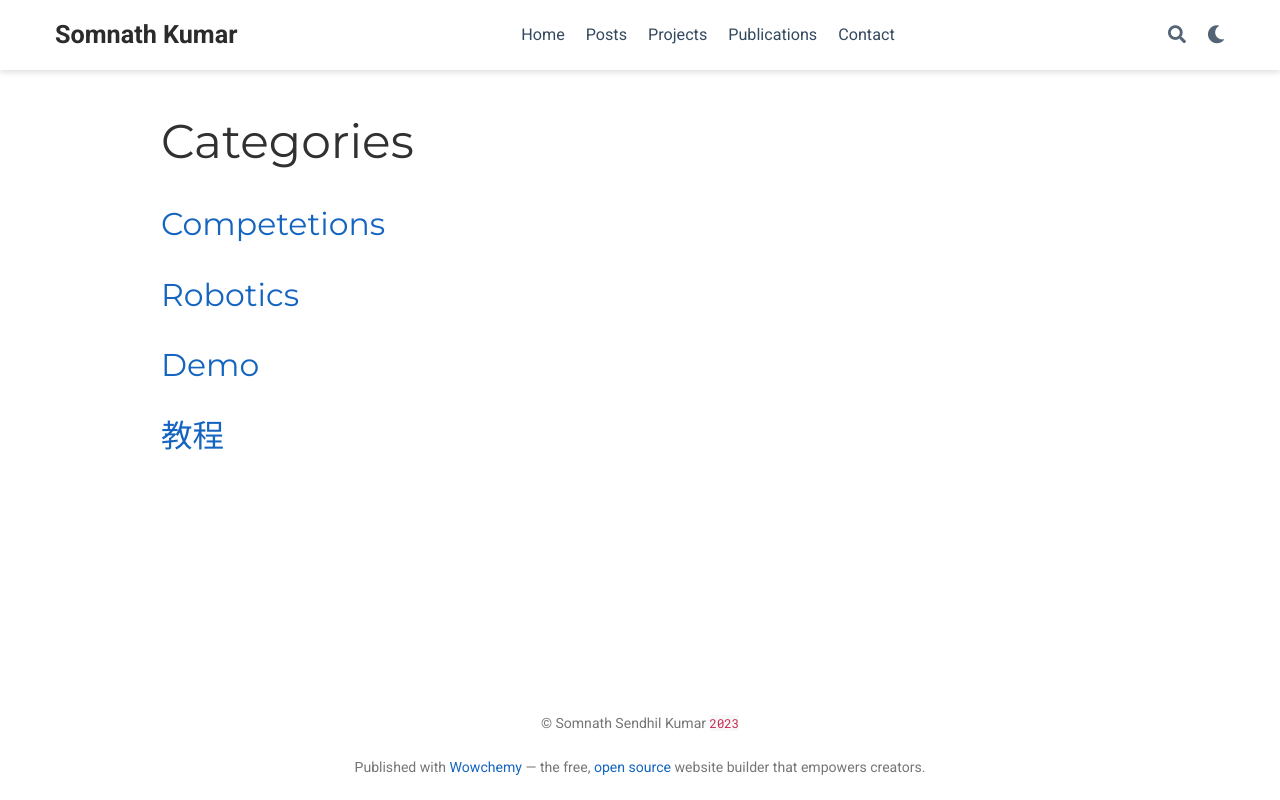
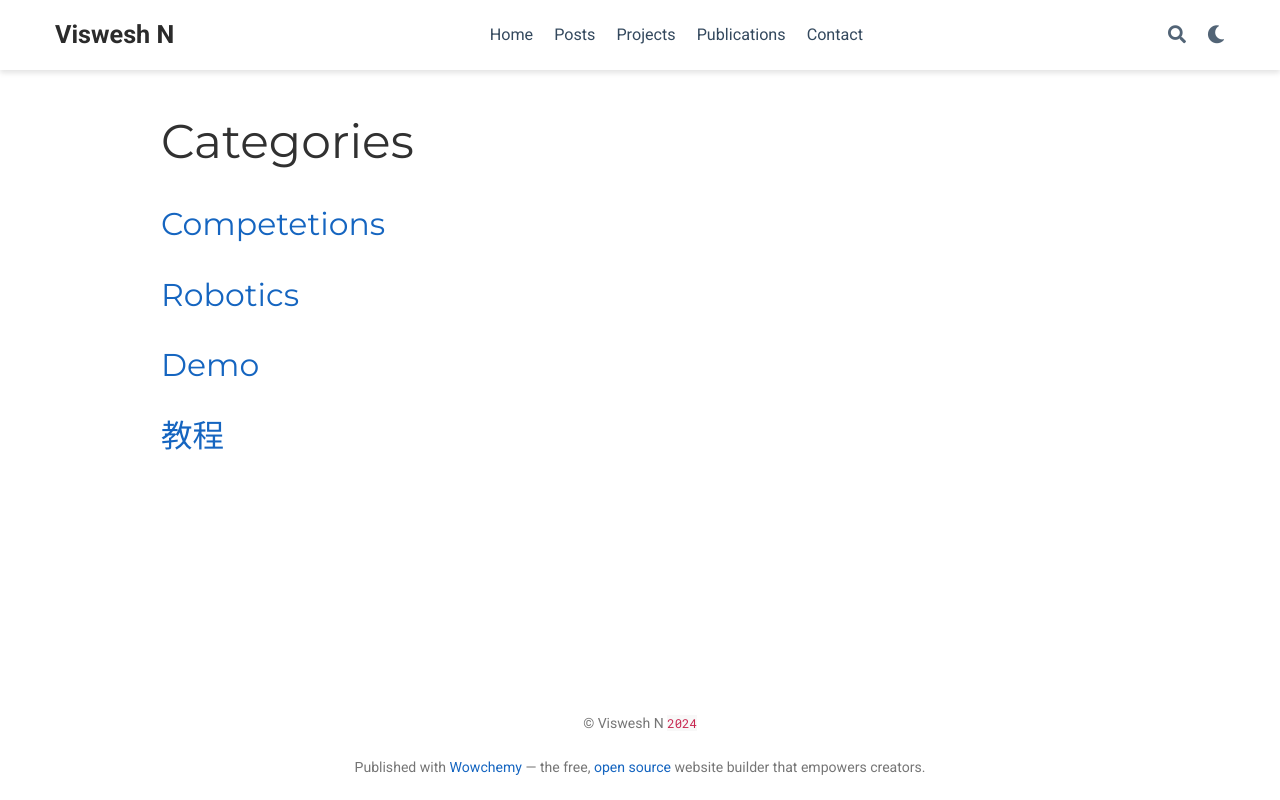
Before and after one commit to Viswesh-N/viswesh-n.github.io, a plain HTML site: page categories/index.html in a window 1280 px wide. Drawn offline with nearby package versions, Linux system fonts and the light colour scheme; some packages are replaced by stand-ins of ours; some icons are missing.

Commit message:
Update index.html

```diff
--- a/categories/index.html
+++ b/categories/index.html
@@ -27,17 +27,17 @@
 
 
 
-  <meta name="author" content="Somnath Kumar">
+  <meta name="author" content="Viswesh N">
 
 
 
 
 
 
-  <meta name="description" content="Senior Undergraduate, Electrical Engineering">
+  <meta name="description" content="Junior Undergraduate, Electrical Engineering">
 
 
-  <link rel="alternate" hreflang="en-us" href="https://hex-plex.github.io/categories/">
+  <link rel="alternate" hreflang="en-us" href="https://viswesh-n.github.io/categories/">
 
 
 
@@ -255,7 +255,7 @@
 
 
 
-  <link rel="alternate" href="/categories/index.xml" type="application/rss+xml" title="Somnath Kumar">
+  <link rel="alternate" href="/categories/index.xml" type="application/rss+xml" title="Viswesh N">
 
 
 
@@ -265,7 +265,7 @@
   <link rel="icon" type="image/png" href="/images/icon_hucffb9d42d7c693bd257413760c4b1fda_31806_32x32_fill_lanczos_center_2.png">
   <link rel="apple-touch-icon" type="image/png" href="/images/icon_hucffb9d42d7c693bd257413760c4b1fda_31806_180x180_fill_lanczos_center_2.png">
 
-  <link rel="canonical" href="https://hex-plex.github.io/categories/">
+  <link rel="canonical" href="https://viswesh-n.github.io/categories/">
 
 
 
@@ -280,11 +280,11 @@
 
   <meta property="twitter:card" content="summary">
 
-  <meta property="og:site_name" content="Somnath Kumar">
-  <meta property="og:url" content="https://hex-plex.github.io/categories/">
-  <meta property="og:title" content="Categories | Somnath Kumar">
-  <meta property="og:description" content="Senior Undergraduate, Electrical Engineering"><meta property="og:image" content="https://hex-plex.github.io/images/icon_hucffb9d42d7c693bd257413760c4b1fda_31806_512x512_fill_lanczos_center_2.png">
-  <meta property="twitter:image" content="https://hex-plex.github.io/images/icon_hucffb9d42d7c693bd257413760c4b1fda_31806_512x512_fill_lanczos_center_2.png"><meta property="og:locale" content="en-us">
+  <meta property="og:site_name" content="Viswesh N">
+  <meta property="og:url" content="https://viswesh-n.github.io/categories/">
+  <meta property="og:title" content="Categories | Viswesh N">
+  <meta property="og:description" content="Junior Undergraduate, Electrical Engineering"><meta property="og:image" content="https://viswesh-n.github.io/images/icon_hucffb9d42d7c693bd257413760c4b1fda_31806_512x512_fill_lanczos_center_2.png">
+  <meta property="twitter:image" content="https://viswesh-n.github.io/images/icon_hucffb9d42d7c693bd257413760c4b1fda_31806_512x512_fill_lanczos_center_2.png"><meta property="og:locale" content="en-us">
 
     <meta property="og:updated_time" content="2021-07-17T00:00:00&#43;00:00">
 
@@ -303,7 +303,7 @@
 
 
 
-  <title>Categories | Somnath Kumar</title>
+  <title>Categories | Viswesh N</title>
 
 </head>
 
@@ -380,7 +380,7 @@
 
 
     <div class="d-none d-lg-inline-flex">
-      <a class="navbar-brand" href="/">Somnath Kumar</a>
+      <a class="navbar-brand" href="/">Viswesh N</a>
     </div>
 
 
@@ -393,7 +393,7 @@
 
 
     <div class="navbar-brand-mobile-wrapper d-inline-flex d-lg-none">
-      <a class="navbar-brand" href="/">Somnath Kumar</a>
+      <a class="navbar-brand" href="/">Viswesh N</a>
     </div>
 
 
@@ -730,7 +730,7 @@
 
 
   <p class="powered-by">
-    © Somnath Sendhil Kumar <code>2023</code>
+    © Viswesh N <code>2024</code>
   </p>
 
 
```
